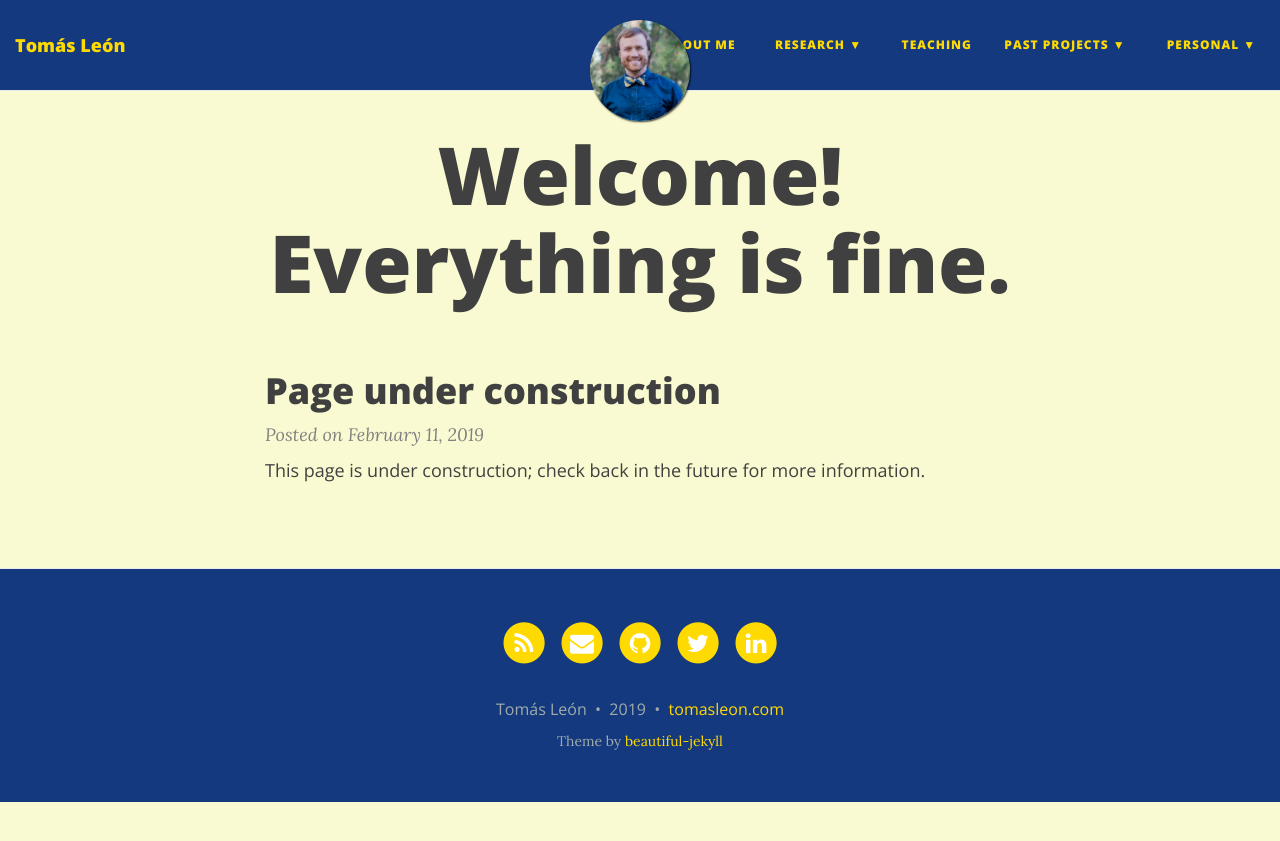
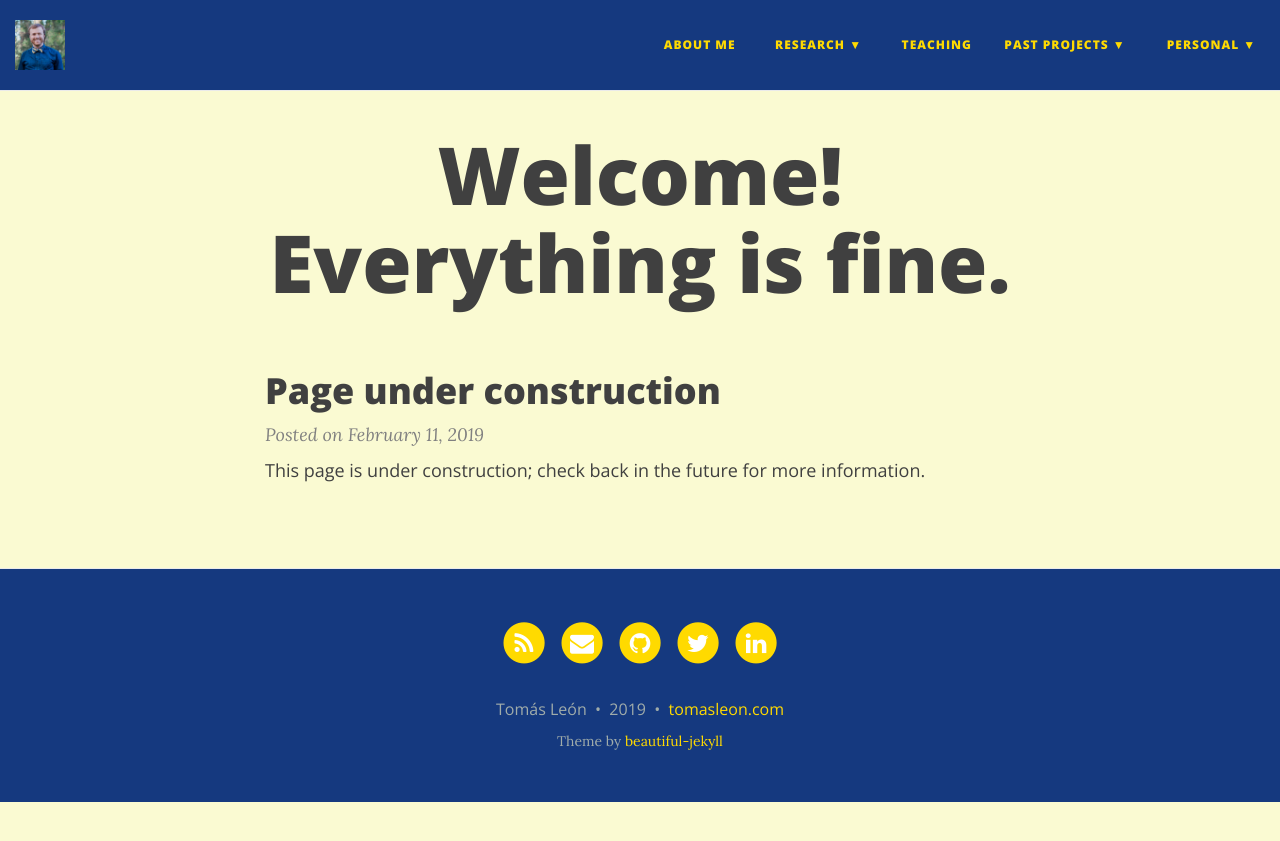
Before and after one commit to tomasleon/tomasleon.github.io, a Jekyll site: the page built from index.html, in a window 1280 px wide. Shown: the top 841 px of the page. Built offline with Jekyll 4.4.1, drawn with Linux system fonts in a browser that asks for light colours; nearby versions of some CDN libraries; the list of posts is cut into pages by our own code.

Commit message:
Disable avatar for now; try title img?

```diff
--- a/_config.yml
+++ b/_config.yml
@@ -41,11 +41,11 @@ navbar-links:
 
 # Image to show in the navigation bar - image must be a square (width = height)
 # Remove this parameter if you don't want an image in the navbar
-avatar: "/img/TLeon.jpg"
+#avatar: "/img/TLeon.jpg"
 
 # If you want to have an image logo in the top-left corner instead of the title text,
 # then specify the following parameter
-# title-img: /path/to/image
+title-img: "/img/TLeon.jpg"
 
 # --- Background colour/image options --- #
 
```
